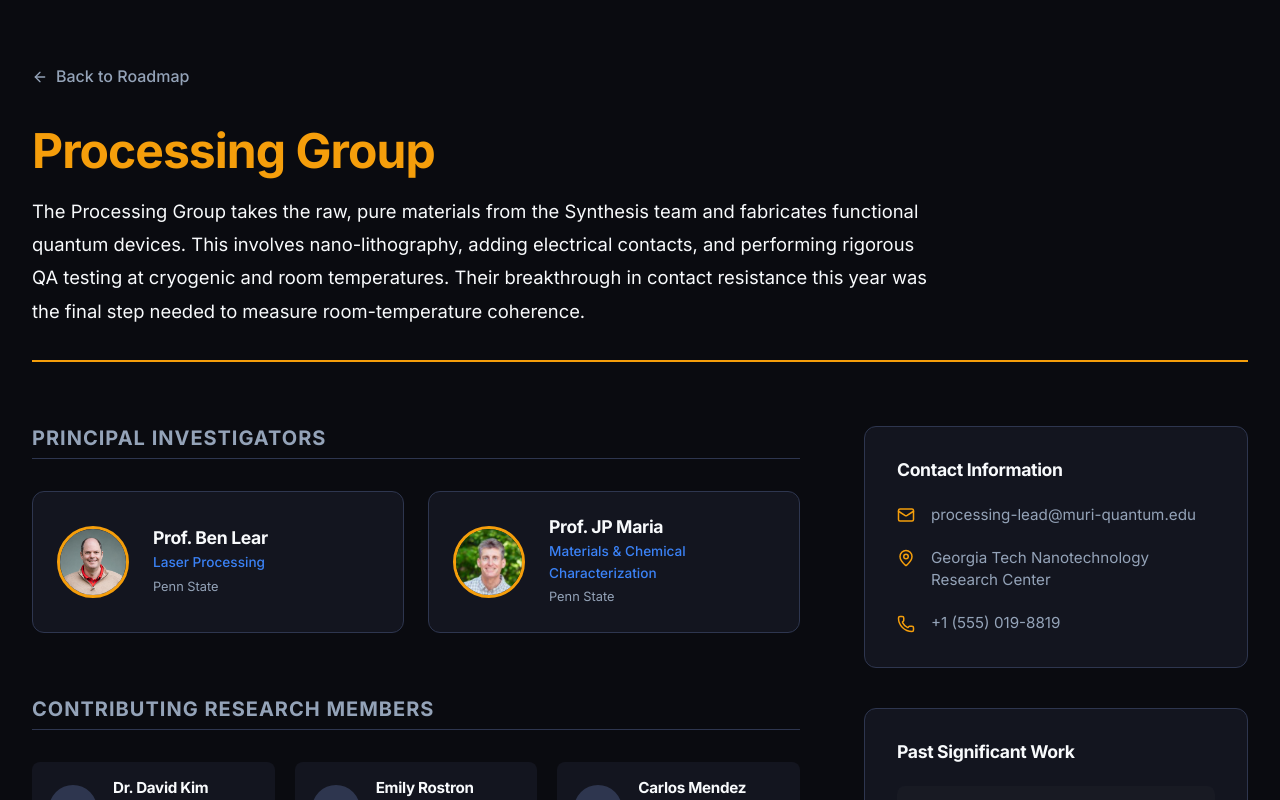
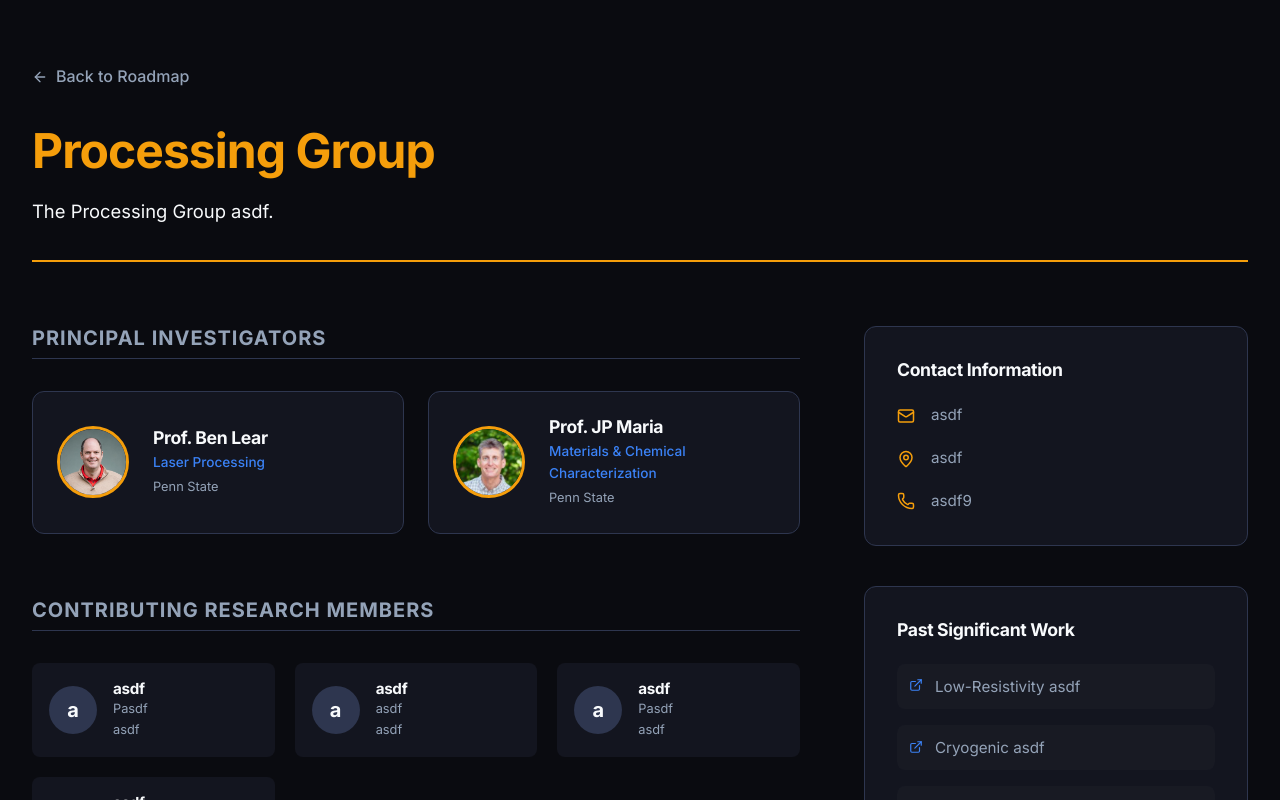
Before and after one commit to frkatona/team-page-draft, a React (Vite) app: page /team-page-draft/group/processing in a window 1280 px wide. Shown: the top 800 px of the page. Built offline with nearby package versions, Linux system fonts and the light colour scheme.

Commit message:
added placeholders for the team info

```diff
--- a/src/components/Timeline.css
+++ b/src/components/Timeline.css
@@ -42,8 +42,13 @@
     justify-content: flex-end;
     padding-right: 50%;
     position: relative;
-    margin-bottom: 4rem;
+    margin-bottom: 2rem;
     width: 100%;
+}
+
+.timeline-item + .timeline-item {
+    /* Slight vertical overlap works because cards alternate left/right. */
+    margin-top: -3rem;
 }
 
 .timeline-item.right {
@@ -328,6 +333,11 @@
         justify-content: flex-start;
         padding-left: 60px;
         padding-right: 0;
+        margin-bottom: 2rem;
+    }
+
+    .timeline-item + .timeline-item {
+        margin-top: 0;
     }
 
     .timeline-item.right {
--- a/src/data/groups.js
+++ b/src/data/groups.js
@@ -4,67 +4,67 @@ export const groupsData = {
     'theory': {
         id: 'theory',
         name: 'Theory Group',
-        description: 'The Theory Group focuses on fundamental quantum mechanical modeling and computational materials science. Using advanced DFT and machine learning frameworks, the team identifies promising candidate materials and predicts their coherence times prior to synthesis. Over the past year, they have screened thousands of theoretical compounds and optimized the predictive algorithms that guide the experimental efforts.',
+        description: 'The Theory Group focuses on asdf.',
         pis: piData.filter(pi => pi.group === 'Theory'),
         members: [
-            { name: 'Dr. Alan Turing IV', role: 'Postdoc', institution: 'MIT' },
-            { name: 'Samantha Vance', role: 'PhD Candidate', institution: 'Stanford' },
-            { name: 'Li Wei', role: 'PhD Candidate', institution: 'Caltech' },
-            { name: 'Dr. Hassan Oumar', role: 'Research Scientist', institution: 'MIT' }
+            { name: 'asdf', role: 'asdf', institution: 'asdf' },
+            { name: 'asdf', role: 'asdf', institution: 'asdf' },
+            { name: 'asdf', role: 'asdf', institution: 'asdf' },
+            { name: 'asdf', role: 'asdf', institution: 'asdf' }
         ],
         contact: {
-            email: 'theory-lead@muri-quantum.edu',
-            location: 'MIT Center for Theoretical Physics, Bldg 6',
-            phone: '+1 (555) 019-2831'
+            email: 'asdf@asdf.edu',
+            location: 'asdf',
+            phone: 'asdf'
         },
         pastWork: [
-            { title: 'Predictive Modeling of Topological Insulators', link: '#' },
-            { title: 'Ab Initio Simulations of Spin-Orbit Coupling', link: '#' },
-            { title: 'Machine Learning in Quantum Materials Discovery', link: '#' }
+            { title: 'Modeling asdf', link: '#' },
+            { title: 'Ab Initio asdf', link: '#' },
+            { title: 'Machine Learning in asdf', link: '#' }
         ]
     },
     'synthesis': {
         id: 'synthesis',
         name: 'Synthesis Group',
-        description: 'The Synthesis Group is responsible for the actual fabrication of the materials predicted by the Theory team. Specializing in Molecular Beam Epitaxy (MBE) and specialized Chemical Vapor Deposition (CVD), they focus on growing ultra-high purity crystals. Their work is critical in ensuring the predicted quantum states can exist in real-world samples without being destroyed by defects or impurities.',
+        description: 'The Synthesis Group is responsible for asdf',
         pis: piData.filter(pi => pi.group === 'Synthesis'),
         members: [
-            { name: 'Dr. Julia Torres', role: 'Postdoc', institution: 'UC Berkeley' },
-            { name: 'Michael Chang', role: 'PhD Candidate', institution: 'Penn State' },
-            { name: 'Sarah O\'Brien', role: 'PhD Candidate', institution: 'UC Berkeley' },
-            { name: 'Kevin Durant', role: 'Lab Manager', institution: 'Penn State' }
+            { name: 'Dr. Akachukwu asdf', role: 'Postdoctoral Researcher', institution: 'MIT' },
+            { name: 'Benjamin Stovall', role: 'Graduate Researcher', institution: 'Penn State' },
+            { name: 'asdf', role: 'Graduate Researcher', institution: 'asdf' },
+            { name: 'asdf', role: 'Graduate Researcher', institution: 'asdf' }
         ],
         contact: {
-            email: 'synthesis-lead@muri-quantum.edu',
-            location: 'UC Berkeley Materials Science Division, Lab 402',
-            phone: '+1 (555) 019-5552'
+            email: 'asdf',
+            location: 'asdf',
+            phone: '+1 (asdf) adsf-asdf'
         },
         pastWork: [
-            { title: 'Epitaxial Growth of 2D Transition Metal Dichalcogenides', link: '#' },
-            { title: 'Defect Engineering in Complex Oxides', link: '#' },
-            { title: 'High-Temperature Superconductor Synthesis Protocols', link: '#' }
+            { title: 'Epitaxial Growth asdf', link: '#' },
+            { title: 'Defect asfd', link: '#' },
+            { title: 'High-Temperature asdf', link: '#' }
         ]
     },
     'processing': {
         id: 'processing',
         name: 'Processing Group',
-        description: 'The Processing Group takes the raw, pure materials from the Synthesis team and fabricates functional quantum devices. This involves nano-lithography, adding electrical contacts, and performing rigorous QA testing at cryogenic and room temperatures. Their breakthrough in contact resistance this year was the final step needed to measure room-temperature coherence.',
+        description: 'The Processing Group asdf.',
         pis: piData.filter(pi => pi.group === 'Processing'),
         members: [
-            { name: 'Dr. David Kim', role: 'Postdoc', institution: 'Georgia Tech' },
-            { name: 'Emily Rostron', role: 'PhD Candidate', institution: 'UIUC' },
-            { name: 'Carlos Mendez', role: 'PhD Candidate', institution: 'Georgia Tech' },
-            { name: 'Dr. Anita Desai', role: 'Integration Engineer', institution: 'UIUC' }
+            { name: 'asdf', role: 'Pasdf', institution: 'asdf' },
+            { name: 'asdf', role: 'asdf', institution: 'asdf' },
+            { name: 'asdf', role: 'Pasdf', institution: 'asdf' },
+            { name: 'asdf', role: 'asdf', institution: 'asdf' }
         ],
         contact: {
-            email: 'processing-lead@muri-quantum.edu',
-            location: 'Georgia Tech Nanotechnology Research Center',
-            phone: '+1 (555) 019-8819'
+            email: 'asdf',
+            location: 'asdf',
+            phone: 'asdf9'
         },
         pastWork: [
-            { title: 'Low-Resistivity Contacts for Quantum Dots', link: '#' },
-            { title: 'Cryogenic Device Characterization Techniques', link: '#' },
-            { title: 'Scalable Nano-fabrication for Qubit Arrays', link: '#' }
+            { title: 'Low-Resistivity asdf', link: '#' },
+            { title: 'Cryogenic asdf', link: '#' },
+            { title: 'Scalable asdf', link: '#' }
         ]
     }
 };
--- a/src/data/pis.js
+++ b/src/data/pis.js
@@ -20,7 +20,7 @@ export const piData = [
   {
     id: 'theory-2',
     name: 'Prof. Aiichiro Nakano',
-    role: 'Exascale Computing',
+    role: 'Exascale Computing & Machine Learning',
     group: 'Theory',
     institution: 'USC',
     image: aiichiroNakano,
```
